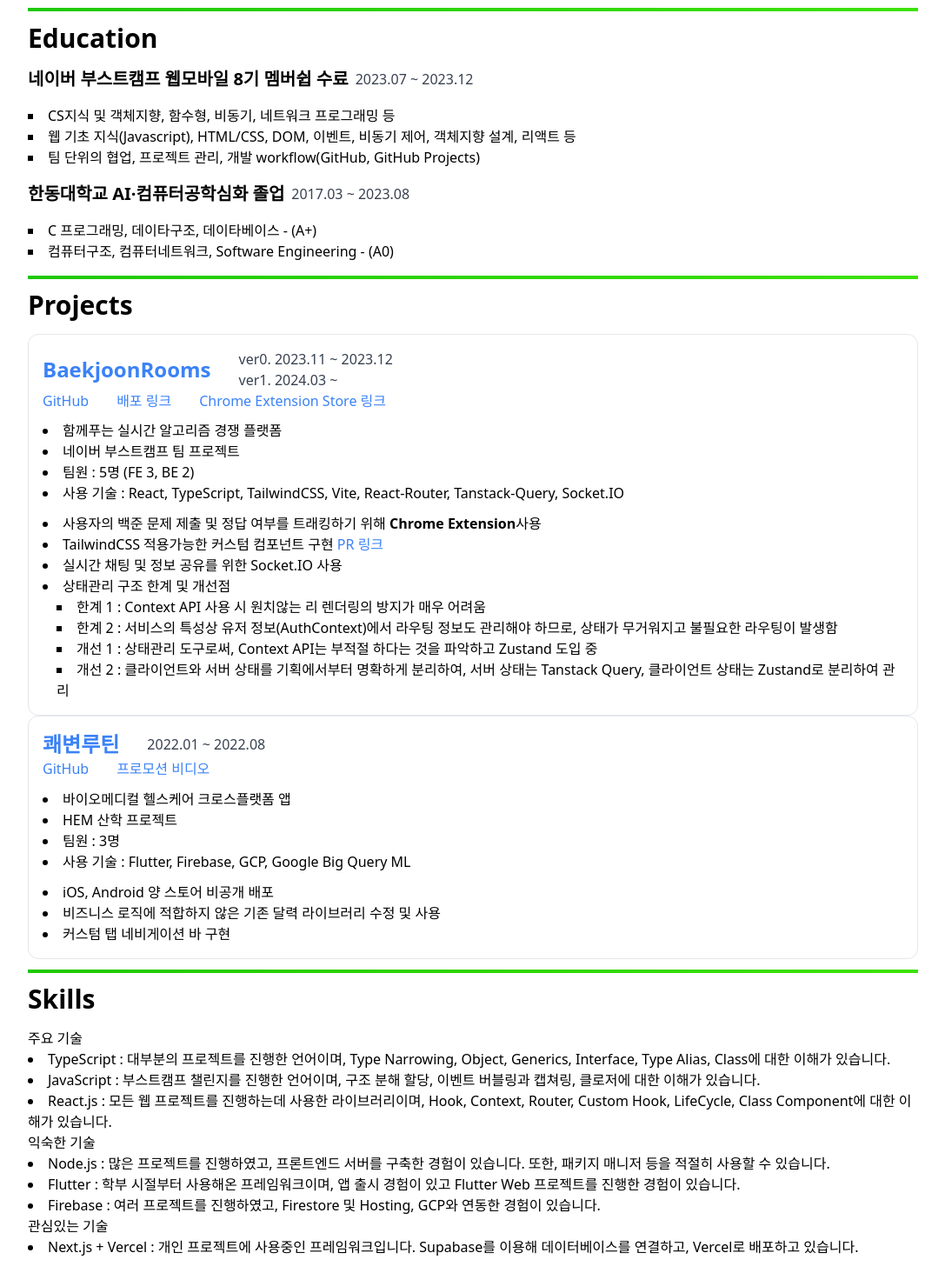
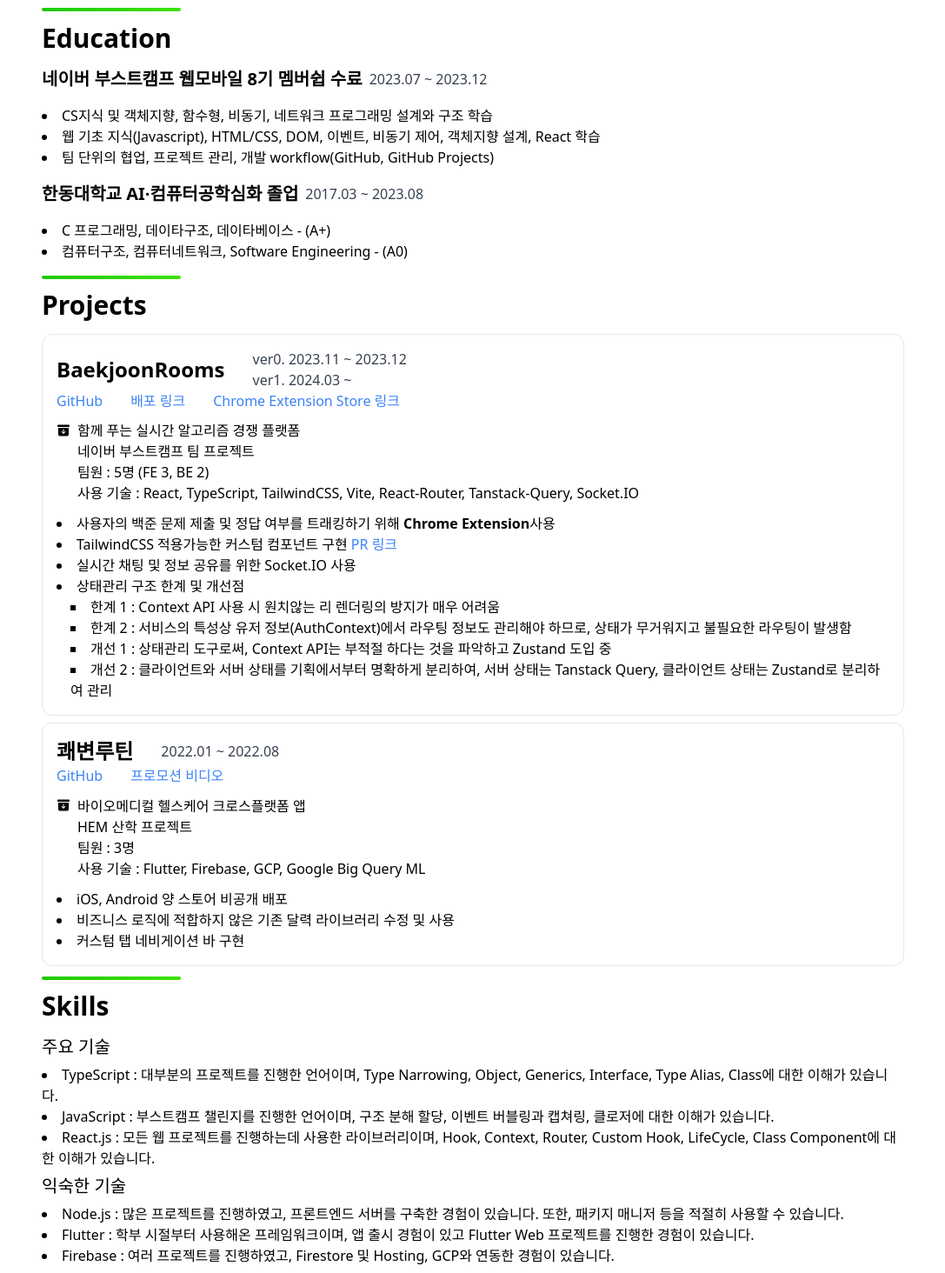
Before and after one commit to glowisn/glowisn.github.io, a Next.js app: page / in a window 1280 px wide. Shown: the part 500-1964 px from the top of the page at 87% size, without its empty margins (96-1183 px from the left). Built offline with nearby package versions, Linux system fonts and the light colour scheme.

Commit message:
css 수정

```diff
--- a/src/pages/components/Divider.tsx
+++ b/src/pages/components/Divider.tsx
@@ -1,6 +1,6 @@
 export default function Divider() {
   return (
-    <div className="h-1 rounded my-[0.76em]">
+    <div className="h-1 overflow-hidden rounded my-[0.76em]">
       <div className="h-1 bg-gradient-to-r from-naver-green to-custom-color animate-gradient-x print:hidden block">
       </div>
       <div className="h-1 bg-naver-green hidden print:block "></div>
--- a/src/pages/components/DividerSmall.tsx
+++ b/src/pages/components/DividerSmall.tsx
@@ -1,7 +1,9 @@
 export default function DividerSmall() {
   return (
-    <div className="h-[0.1em] rounded my-[0.33em]">
-      <div className="h-full bg-gray-400/40"></div>
+    <div className="h-1 w-[10rem] overflow-hidden rounded my-[0.76em]">
+      <div className="h-1 bg-gradient-to-r from-naver-green to-custom-color animate-gradient-x print:hidden block">
+      </div>
+      <div className="h-1 bg-naver-green hidden print:block "></div>
     </div>
   );
 }
--- a/src/pages/components/Education.tsx
+++ b/src/pages/components/Education.tsx
@@ -2,24 +2,23 @@ export default function Education() {
   return (
     <>
       <h2 className="text-3xl font-bold mb-[0.5em]">Education</h2>
-      <ul>
-        <li className="my-[0.5em] list-none">
+        <div className="my-[0.5em]">
           <div className="flex items-center gap-2">
             <h3 className="text-xl font-bold">네이버 부스트캠프 웹모바일 8기 멤버쉽 수료</h3>
             <p className="text-gray-700">2023.07 ~ 2023.12</p>
           </div>
           <div className="text-base my-[1em]">
             <ul>
-              <li>CS지식 및 객체지향, 함수형, 비동기, 네트워크 프로그래밍 등</li>
+              <li>CS지식 및 객체지향, 함수형, 비동기, 네트워크 프로그래밍 설계와 구조 학습</li>
               <li>
-                웹 기초 지식(Javascript), HTML/CSS, DOM, 이벤트, 비동기 제어, 객체지향 설계, 리액트
-                등
+                웹 기초 지식(Javascript), HTML/CSS, DOM, 이벤트, 비동기 제어, 객체지향 설계, React
+                학습
               </li>
               <li>팀 단위의 협업, 프로젝트 관리, 개발 workflow(GitHub, GitHub Projects)</li>
             </ul>
           </div>
-        </li>
-        <li className="my-[0.5em] list-none">
+        </div>
+        <div className="my-[0.5em]">
           <div className="flex items-center gap-2">
             <h3 className="text-xl font-bold">한동대학교 AI·컴퓨터공학심화 졸업</h3>
             <p className="text-gray-700">2017.03 ~ 2023.08</p>
@@ -28,8 +27,7 @@ export default function Education() {
             <li>C 프로그래밍, 데이타구조, 데이타베이스 - (A+)</li>
             <li>컴퓨터구조, 컴퓨터네트워크, Software Engineering - (A0)</li>
           </ul>
-        </li>
-      </ul>
+        </div>
     </>
   );
 }
--- a/src/pages/components/Projects.tsx
+++ b/src/pages/components/Projects.tsx
@@ -1,10 +1,12 @@
+import { IoArchive } from "react-icons/io5";
+
 export default function Projects() {
   return (
     <>
       <h2 className="text-3xl font-bold mb-[0.5em]">Projects</h2>
-      <div className="border rounded-xl p-[1em]">
+      <div className="border rounded-xl p-[1em] mb-[0.5em]">
         <div className="flex items-center gap-2">
-          <a className="text-2xl font-bold mr-[1em]">BaekjoonRooms</a>
+          <div className="text-2xl font-bold mr-[1em]">BaekjoonRooms</div>
           <div className="text-gray-700">
             ver0. 2023.11 ~ 2023.12
             <br />
@@ -20,15 +22,18 @@ export default function Projects() {
         <a href="https://chromewebstore.google.com/detail/baekjoonrooms/fndogmcoaeenjcihljbahpdlfinkepeh?hl=ko">
           Chrome Extension Store 링크
         </a>
-        <ul className="text-base my-[0.67em]">
-          <li>함께푸는 실시간 알고리즘 경쟁 플랫폼</li>
-          <li>네이버 부스트캠프 팀 프로젝트</li>
-          <li>팀원 : 5명 (FE 3, BE 2)</li>
-          <li>
-            사용 기술 : React, TypeScript, TailwindCSS, Vite, React-Router, Tanstack-Query,
-            Socket.IO
-          </li>
-        </ul>
+        <div className="flex items-start my-[0.67em]">
+          <IoArchive className="mt-[0.2em] mr-2" />
+          <ul className="text-base">
+            <li className="list-none">함께 푸는 실시간 알고리즘 경쟁 플랫폼</li>
+            <li className="list-none">네이버 부스트캠프 팀 프로젝트</li>
+            <li className="list-none">팀원 : 5명 (FE 3, BE 2)</li>
+            <li className="list-none">
+              사용 기술 : React, TypeScript, TailwindCSS, Vite, React-Router, Tanstack-Query,
+              Socket.IO
+            </li>
+          </ul>
+        </div>
         <div>
           <ul>
             <li>
@@ -62,9 +67,10 @@ export default function Projects() {
           </ul>
         </div>
       </div>
-      <div className="border rounded-xl p-[1em]">
+
+      <div className="border rounded-xl p-[1em] mb-[0.5em]">
         <div className="flex items-center gap-2">
-          <a className="text-2xl font-bold mr-[1em]">쾌변루틴</a>
+          <div className="text-2xl font-bold mr-[1em]">쾌변루틴</div>
           <div className="text-gray-700">2022.01 ~ 2022.08</div>
         </div>
         <a href="https://github.com/alexcho617/HEM-Routine-App" className="mr-[2em]">
@@ -73,12 +79,15 @@ export default function Projects() {
         <a href="https://www.youtube.com/watch?v=EDdkB7m8e6U&ab_channel=%EC%9D%B4%EA%B0%95%EB%AF%BC">
           프로모션 비디오
         </a>
-        <ul className="text-base my-[0.67em]">
-          <li>바이오메디컬 헬스케어 크로스플랫폼 앱</li>
-          <li>HEM 산학 프로젝트</li>
-          <li>팀원 : 3명</li>
-          <li>사용 기술 : Flutter, Firebase, GCP, Google Big Query ML</li>
-        </ul>
+        <div className="flex items-start my-[0.67em]">
+          <IoArchive className="mt-[0.2em] mr-2" />
+          <ul className="text-base">
+            <li className="list-none">바이오메디컬 헬스케어 크로스플랫폼 앱</li>
+            <li className="list-none">HEM 산학 프로젝트</li>
+            <li className="list-none">팀원 : 3명</li>
+            <li className="list-none">사용 기술 : Flutter, Firebase, GCP, Google Big Query ML</li>
+          </ul>
+        </div>
         <div>
           <ul>
             <li>iOS, Android 양 스토어 비공개 배포</li>
--- a/src/pages/components/Skills.tsx
+++ b/src/pages/components/Skills.tsx
@@ -3,7 +3,7 @@ export default function Skills() {
     <>
       <h2 className="text-3xl font-bold mb-[0.5em]">Skills</h2>
       <div>
-        <div>주요 기술</div>
+        <div className="text-xl my-[0.3em]">주요 기술</div>
         <ul>
           <li>
             TypeScript : 대부분의 프로젝트를 진행한 언어이며, Type Narrowing, Object, Generics,
@@ -18,7 +18,7 @@ export default function Skills() {
             Custom Hook, LifeCycle, Class Component에 대한 이해가 있습니다.
           </li>
         </ul>
-        <div>익숙한 기술</div>
+        <div className="text-xl my-[0.3em]">익숙한 기술</div>
         <ul>
           <li>
             Node.js : 많은 프로젝트를 진행하였고, 프론트엔드 서버를 구축한 경험이 있습니다. 또한, 패키지 매니저 등을 적절히 사용할 수 있습니다.
@@ -31,7 +31,7 @@ export default function Skills() {
             Firebase : 여러 프로젝트를 진행하였고, Firestore 및 Hosting, GCP와 연동한 경험이 있습니다.
           </li>
         </ul>
-        <div>관심있는 기술</div>
+        <div className="text-xl my-[0.3em]">관심있는 기술</div>
         <ul>
           <li>
             Next.js + Vercel : 개인 프로젝트에 사용중인 프레임워크입니다. Supabase를 이용해 데이터베이스를 연결하고, Vercel로 배포하고 있습니다.
--- a/src/pages/index.tsx
+++ b/src/pages/index.tsx
@@ -1,6 +1,7 @@
 import Contact from "./components/Contact";
 import Description from "./components/Description";
 import Divider from "./components/Divider";
+import DividerSmall from "./components/DividerSmall";
 import Education from "./components/Education";
 import Footer from "./components/Footer";
 import Head from "./components/Head";
@@ -10,17 +11,17 @@ import Skills from "./components/Skills";
 export default function Home() {
   return (
     <>
-      <div className="m-auto max-w-[64rem]">
+      <div className="m-auto px-[1em] max-w-[64rem]">
         <Head />
         <Divider />
         <Contact />
         <Divider />
         <Description />
-        <Divider />
+        <DividerSmall />
         <Education />
-        <Divider />
+        <DividerSmall />
         <Projects />
-        <Divider />
+        <DividerSmall />
         <Skills />
         <Footer />
       </div>
```
